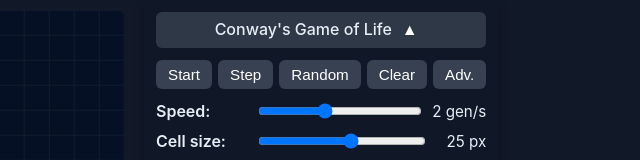
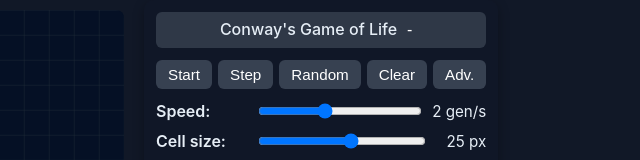
Before and after one commit to jo56/conways-game-of-life, a React (Vite) app: page / in a window 1280 px wide. Shown: the top 160 px of the page, without its empty margins (636-1276 px from the left). Built offline with nearby package versions, Linux system fonts and the light colour scheme.

Commit message:
Update App.tsx

```diff
--- a/src/App.tsx
+++ b/src/App.tsx
@@ -344,7 +344,7 @@ export default function App(): JSX.Element {
               fontSize: '1rem'
             }}
           >
-            {panelMinimized ? '▼' : '▲'}
+            {panelMinimized ? '+' : '-'}
           </button>
         </div>
 
```
